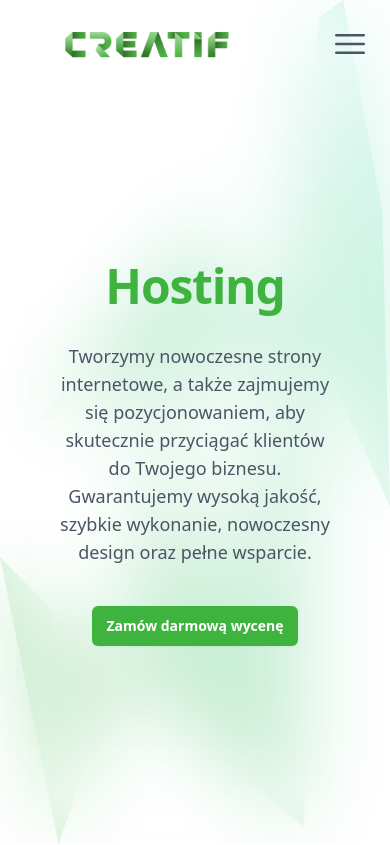
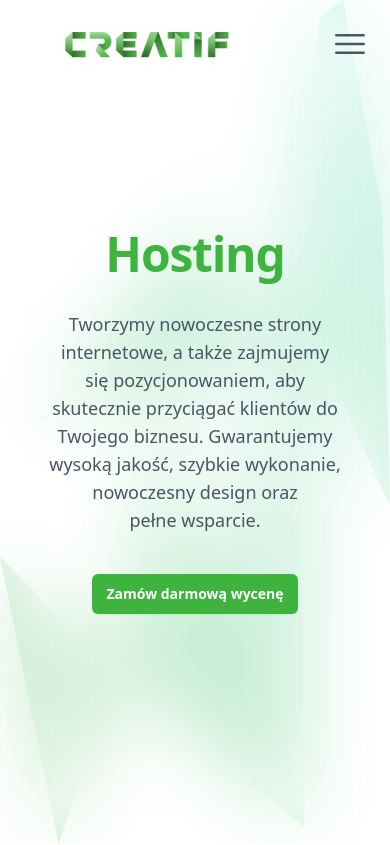
Before and after one commit to Mariano0o92/creatif, a React (Vite) app: page / in a window 390 px wide. Shown: the top 845 px of the page. Built offline with nearby package versions, Linux system fonts and the light colour scheme.

Commit message:
Minor layout changes made.

```diff
--- a/src/App.css
+++ b/src/App.css
@@ -2,19 +2,30 @@
 @custom-variant dark (&:where(.dark, .dark *));
 
 :root {
-  max-width: 1280px;
-  margin: 0 auto;
-  padding: 2rem;
   text-align: center;
   scroll-behavior: smooth;
 }
 
+*, *::before, *::after {
+  box-sizing: border-box;
+}
+
+
+html, body {
+  height: 100vh;
+  width: 100%;
+}
+
+
 
 .section {
   display: flex;
+  padding: 1.5rem;
+  max-width: 1280px;
+  margin: 0 auto;
   flex-direction: column;
   align-items: center;
   justify-content: center;
-  min-height: 80vh;
+  min-height: 80dvh;
   scroll-margin: 60px;
 }
--- a/src/App.tsx
+++ b/src/App.tsx
@@ -44,15 +44,15 @@ export default function App() {
 	return (
 		<>
 			{/* Tło z gradientem */}
-			<div aria-hidden="true" className="fixed inset-0 -z-10 overflow-hidden dark:bg-gray-950">
+			<div aria-hidden="true" className="fixed inset-0 -z-10 dark:bg-gray-950">
 				<div
 					style={{
 						clipPath:
 							"polygon(80% 40%, 100% 60%, 98% 25%, 88% 0%, 82% 2%, 74% 30%, 62% 65%, 54% 70%, 48% 60%, 46% 35%, 30% 80%, 0% 66%, 15% 100%, 30% 80%, 78% 98%, 80% 40%, 50% 30%, 60% 20%, 10% 50%)",
 					}}
-					className="absolute inset-0 w-full h-full bg-gradient-to-tr from-[#3eb43e] to-[#62dfbb] opacity-30"
+					className="absolute inset-0 bg-gradient-to-tr from-[#3eb43e] to-[#62dfbb] opacity-30"
 				/>
-				<div className="absolute inset-0 w-full h-full backdrop-blur-2xl dark:bg-gray-950/50" />
+				<div className="absolute inset-0 backdrop-blur-2xl dark:bg-gray-950/50" />
 			</div>
 
 			{/* Nagłówek */}
--- a/src/components/ContactSection/contact.tsx
+++ b/src/components/ContactSection/contact.tsx
@@ -21,21 +21,21 @@ export default function Contact() {
 
 			<div className='flex flex-col w-full gap-4'>
 				<div className='mx-auto grid justify-center grid-cols-1 w-full max-w-3xl gap-4 sm:grid-cols-2'>
-					<p className='flex flex-col items-center justify-items-center flex-1 gap-2 py-10 px-4 bg-green-100 rounded-3xl shadow-md hover:-translate-y-1 transform transition-all duration-300 ease-in-out hover:shadow-lg'>
+					<div className='flex flex-col items-center justify-items-center flex-1 gap-2 py-10 px-4 bg-green-100 rounded-3xl shadow-md hover:-translate-y-1 transform transition-all duration-300 ease-in-out hover:shadow-lg'>
 						<svg xmlns='http://www.w3.org/2000/svg' viewBox='0 0 20 20' fill='#3eb43e' className='w-20 h-20'>
 							<path d='M2 3a1 1 0 011-1h2.153a1 1 0 01.986.836l.74 4.435a1 1 0 01-.54 1.06l-1.548.773a11.037 11.037 0 006.105 6.105l.774-1.548a1 1 0 011.059-.54l4.435.74a1 1 0 01.836.986V17a1 1 0 01-1 1h-2C7.82 18 2 12.18 2 5V3z'></path>
 						</svg>
 						<h3 className='font-semibold text-xl'>Zadzwoń</h3>
 						<span className='font-bold'>+48 792 241 724</span>
-					</p>
-					<p className='flex flex-col items-center justify-items-center flex-1 gap-2 py-10 px-4 bg-green-100 rounded-3xl shadow-md hover:-translate-y-1 transform transition-all duration-300 ease-in-out hover:shadow-lg'>
+					</div>
+					<div className='flex flex-col items-center justify-items-center flex-1 gap-2 py-10 px-4 bg-green-100 rounded-3xl shadow-md hover:-translate-y-1 transform transition-all duration-300 ease-in-out hover:shadow-lg'>
 						<svg xmlns='http://www.w3.org/2000/svg' viewBox='0 0 20 20' fill='#3eb43e' className='w-20 h-20'>
 							<path d='M2.003 5.884L10 9.882l7.997-3.998A2 2 0 0016 4H4a2 2 0 00-1.997 1.884z'></path>
 							<path d='M18 8.118l-8 4-8-4V14a2 2 0 002 2h12a2 2 0 002-2V8.118z'></path>
 						</svg>
 						<h3 className='font-semibold text-xl'>Napisz maila</h3>
 						<span className='font-bold'>creatif@business.com</span>
-					</p>
+					</div>
 				</div>
 
 				<div className='flex justify-center gap-4'>
--- a/src/components/FooterSection/footer.tsx
+++ b/src/components/FooterSection/footer.tsx
@@ -3,8 +3,8 @@ import CreatifLogo from '../../assets/creatifLogo.png'
 
 export default function footer() {
   return (
-    <footer className='mt-10'>
-  <div className="mx-auto max-w-screen-xl space-y-8 px-4 sm:px-6 lg:space-y-16 lg:px-8  text-gray-600 dark:text-stone-100">
+    <footer className='mt-10 mx-auto max-w-screen-xl'>
+  <div className="space-y-8 px-6 lg:space-y-16  text-gray-600 dark:text-stone-100">
     <div className="grid grid-cols-1 gap-8 lg:grid-cols-3">
       <div className="grid grid-cols-1 justify-items-center">
         <div className="text-teal-600 dark:text-teal-300">
--- a/src/components/HeroSection/hero.tsx
+++ b/src/components/HeroSection/hero.tsx
@@ -83,7 +83,7 @@ export default function Hero() {
 				</div>
 				<button
 					onClick={handleButtonClick}
-					className={`hidden fixed bottom-5 right-20 z-50 p-3 hover:scale-125 shadow-md transition-all ease-in-out duration-300 cursor-pointer h-18 w-18 ${
+					className={`hidden fixed bottom-5 right-20 z-50 hover:scale-125 transition-all ease-in-out duration-300 cursor-pointer h-12 w-12 ${
 						isLastSection ? 'rotate-180' : ''
 					} lg:flex`}>
 					<img src={DownArrow} alt='down arrow' />
```
